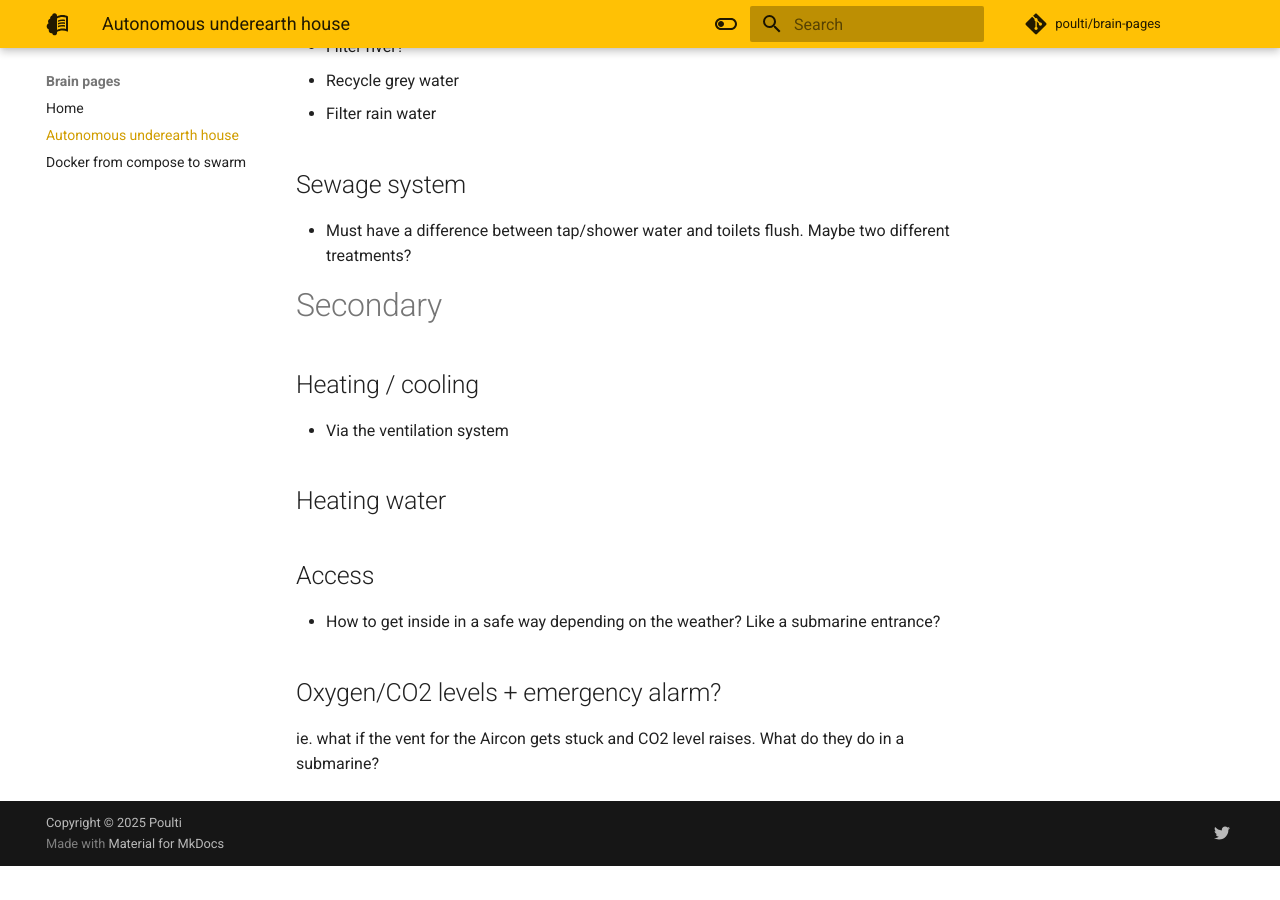
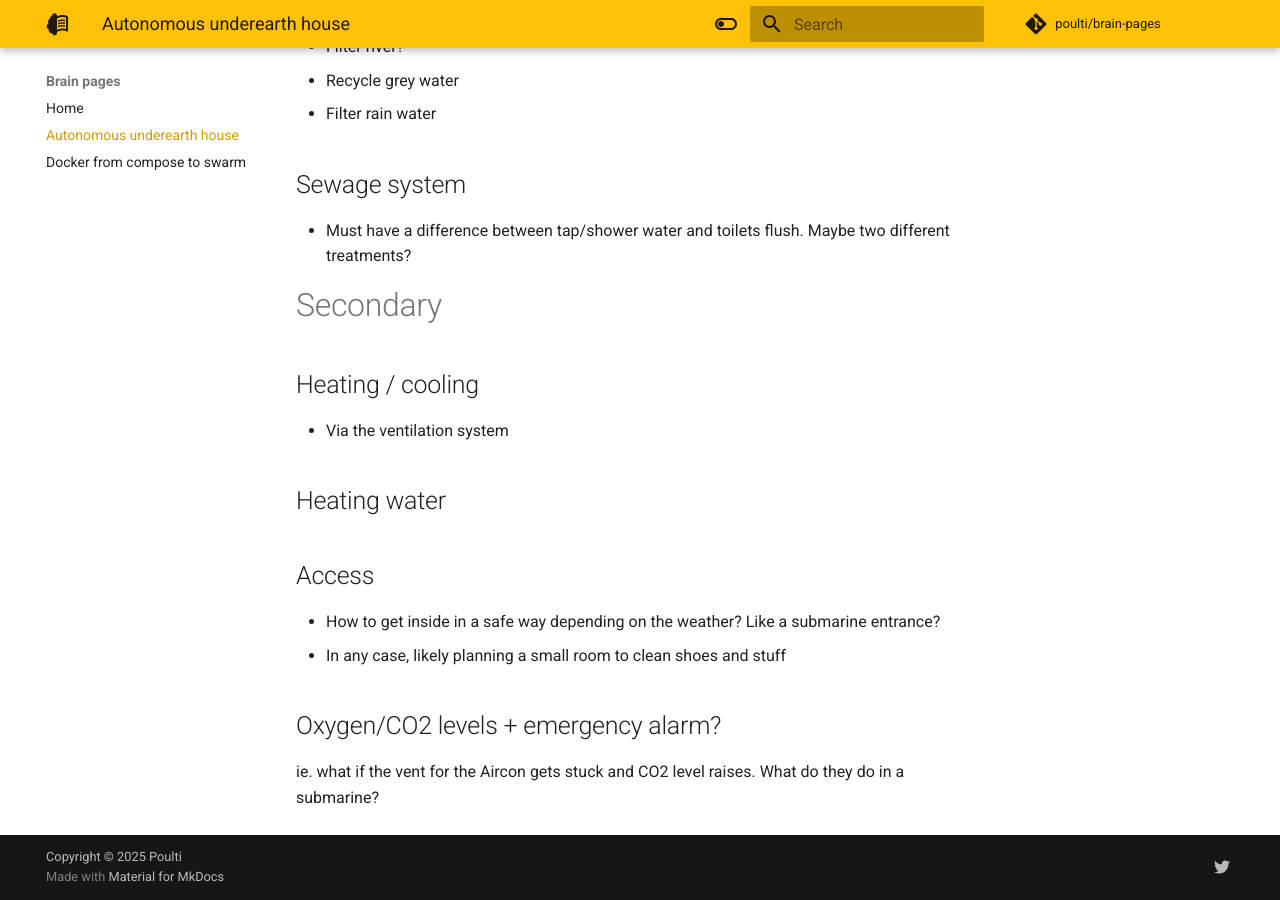
Before and after one commit to poulti/brain-pages, an MkDocs documentation site: the page built from docs/autonomous-underearth-house.md, in a window 1280 px wide and 900 px high, scrolled down 1328 px. Built offline with MkDocs 1.6.1 and Material for MkDocs 9.7.7, drawn with Linux system fonts in a browser that asks for light colours; comment, search, counter and statistics services are not loaded; before the commit the page ends 2194 px from its top, so only the background shows below that.

Commit message:
Add to entrance

```diff
--- a/docs/autonomous-underearth-house.md
+++ b/docs/autonomous-underearth-house.md
@@ -45,6 +45,7 @@ Shouldn't be too much of a problem under earth.
 
 ## Access
 - How to get inside in a safe way depending on the weather? Like a submarine entrance?
+- In any case, likely planning a small room to clean shoes and stuff
 
 ## Oxygen/CO2 levels + emergency alarm?
 ie. what if the vent for the Aircon gets stuck and CO2 level raises.
```
